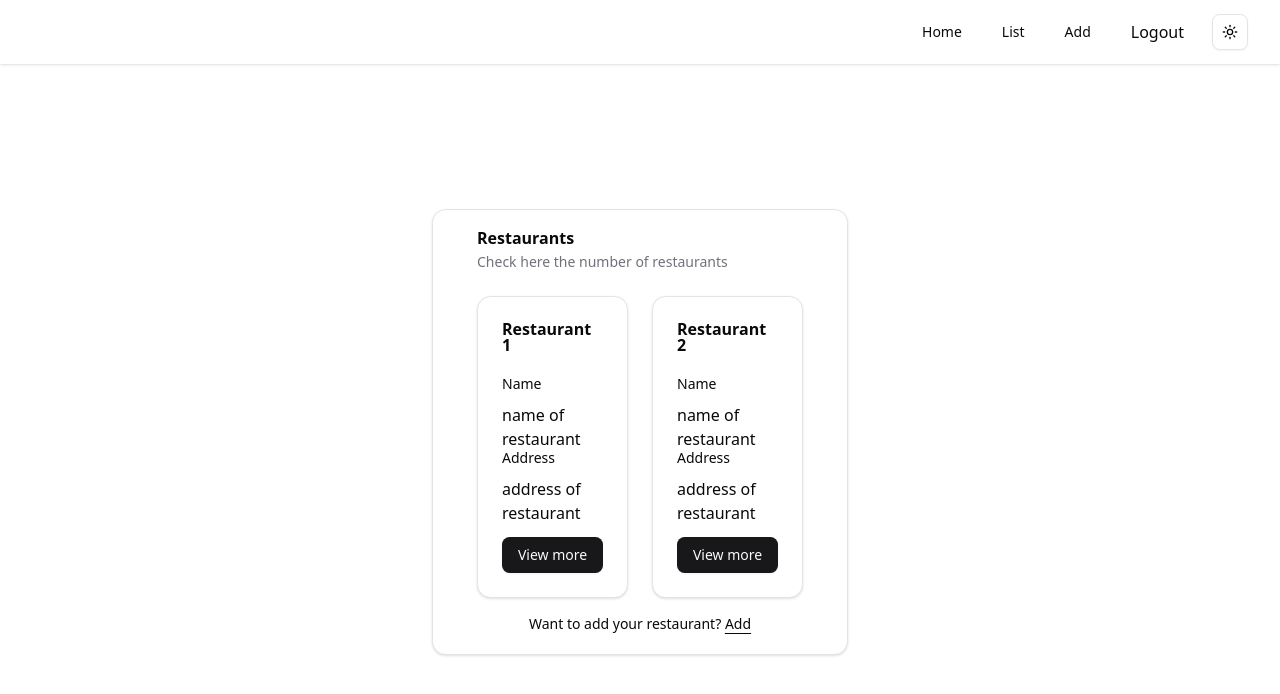
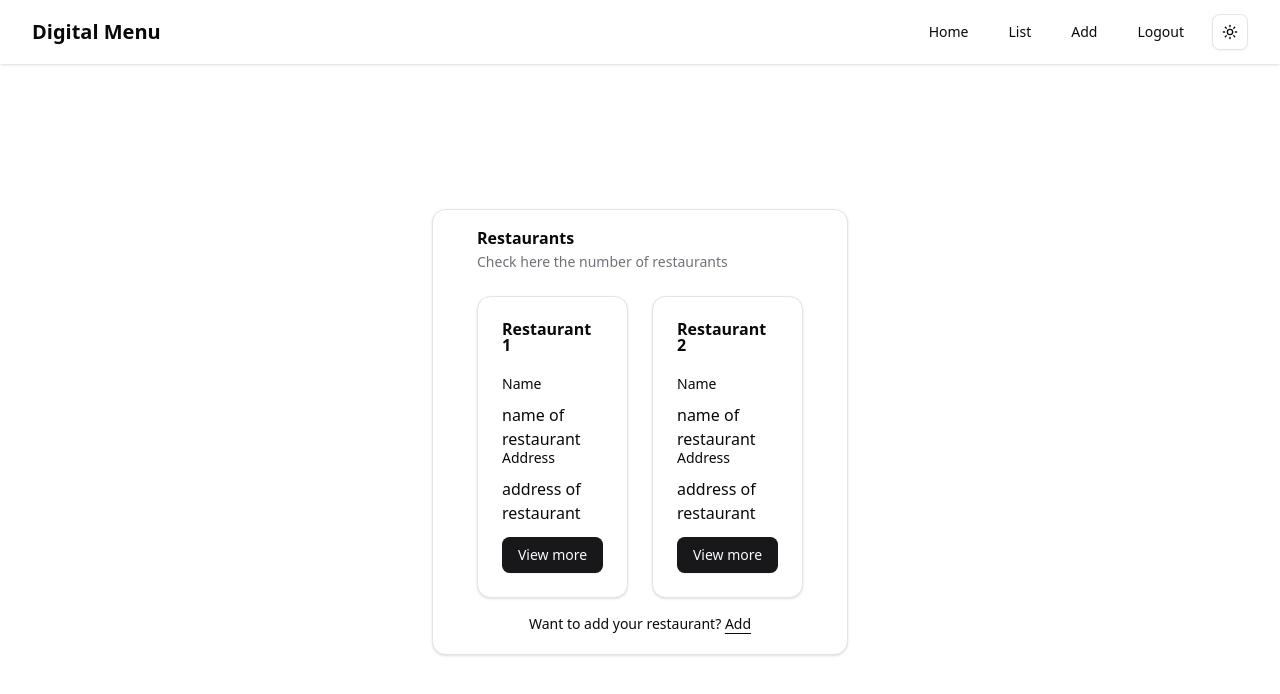
Before and after one commit to zberisha/group_project, a React (Vite) app in the folder client/: page / in a window 1280 px wide. Shown: the top 694 px of the page. Built offline with nearby package versions, Linux system fonts and the light colour scheme; sample sign-in values are in the browser's storage.

Commit message:
private and public routes

```diff
--- a/client/src/App.jsx
+++ b/client/src/App.jsx
@@ -8,6 +8,7 @@ import RegisterForm from "./components/RegisterForm";
 import AddProduct from "./components/AddProduct";
 import ProductList from "./components/ProductList";
 import PrivateRoute from "./components/PrivateRoute";
+import PublicRoute from "./components/PublicRoute"; // Import it
 
 function App() {
   return (
@@ -18,8 +19,11 @@ function App() {
           <div className="flex-1">
             <Routes>
               <Route path="/" element={<HomeComponent />} />
-              <Route path="/login" element={<LoginForm />} />
-              <Route path="/register" element={<RegisterForm />} />
+
+              <Route element={<PublicRoute />}>
+                <Route path="/login" element={<LoginForm />} />
+                <Route path="/register" element={<RegisterForm />} />
+              </Route>
 
               <Route element={<PrivateRoute />}>
                 <Route path="/add" element={<AddProduct />} />
--- a/client/src/components/Navbar.jsx
+++ b/client/src/components/Navbar.jsx
@@ -1,19 +1,25 @@
 import React, { useState, useEffect } from "react";
 import { Button } from "./ui/button.jsx";
 import { ModeToggle } from "./ui/mode-toggle.jsx";
-import { useAuth } from "../contexts/AuthContext";
+import { getUserId, logoutUser } from "../services/AuthService";
+import { useNavigate } from "react-router-dom";
 
 const Navbar = () => {
   // Mobile menu state
   const [isMobileMenuOpen, setIsMobileMenuOpen] = useState(false);
 
   // Dark mode state
-  const [isDark, setIsDark] = useState(() => localStorage.getItem("theme") === "dark");
+  const [isDark, setIsDark] = useState(
+    () => localStorage.getItem("theme") === "dark"
+  );
 
-  // Get userId from AuthContext
-  const { userId } = useAuth();
+  // Auth state from sessionStorage
+  const [userId, setUserId] = useState(getUserId());
   const isLoggedIn = Boolean(userId);
 
+  const navigate = useNavigate();
+
+  // Handle dark/light theme
   useEffect(() => {
     if (isDark) {
       document.documentElement.classList.add("dark");
@@ -24,14 +30,32 @@ const Navbar = () => {
     }
   }, [isDark]);
 
+  // Listen for auth changes
+  useEffect(() => {
+    const handleAuthChange = () => {
+      setUserId(getUserId());
+    };
+    window.addEventListener("authChange", handleAuthChange);
+    return () => {
+      window.removeEventListener("authChange", handleAuthChange);
+    };
+  }, []);
+
   // Toggle mobile menu
   const toggleMobileMenu = () => {
     setIsMobileMenuOpen((prev) => !prev);
   };
 
-  // Toggle dark mode
+  // Toggle theme
   const toggleTheme = () => {
     setIsDark((prev) => !prev);
+  };
+
+  // Logout handler
+  const handleLogout = () => {
+    logoutUser();
+    setUserId(null);
+    navigate("/");
   };
 
   return (
@@ -41,20 +65,24 @@ const Navbar = () => {
         <div className="flex justify-between h-16">
           {/* Logo */}
           <div className="flex-shrink-0 flex items-center">
-            <a href="/" className="flex items-center space-x-2 text-xl font-bold">
+            <a
+              href="/"
+              className="flex items-center space-x-2 text-xl font-bold"
+            >
+              Digital Menu
             </a>
           </div>
 
           {/* Desktop Menu */}
           <div className="hidden md:flex md:items-center md:space-x-4">
-            {isLoggedIn ? (
-              <>
             <a
               href="/"
               className="inline-flex items-center justify-center rounded-md px-3 py-2 text-sm font-medium transition-colors hover:bg-accent hover:text-accent-foreground"
             >
               Home
             </a>
+            {isLoggedIn ? (
+              <>
                 <a
                   href={`/list/${userId}`}
                   className="inline-flex items-center justify-center rounded-md px-3 py-2 text-sm font-medium transition-colors hover:bg-accent hover:text-accent-foreground"
@@ -67,23 +95,16 @@ const Navbar = () => {
                 >
                   Add
                 </a>
-
-                <a
-                  href="/logout"
-                  className="block rounded-md px-3 py-2 text-base font-medium transition-colors hover:bg-accent hover:text-accent-foreground"
+                <button
+                  onClick={handleLogout}
+                  className="inline-flex items-center justify-center rounded-md px-3 py-2 text-sm font-medium transition-colors hover:bg-accent hover:text-accent-foreground"
                 >
                   Logout
-                </a>
+                </button>
                 <ModeToggle isDark={isDark} toggleTheme={toggleTheme} />
               </>
             ) : (
               <>
-                <a
-                  href="/"
-                  className="inline-flex items-center justify-center rounded-md px-3 py-2 text-sm font-medium transition-colors hover:bg-accent hover:text-accent-foreground"
-                >
-                  Home
-                </a>
                 <a
                   href="/login"
                   className="inline-flex items-center justify-center rounded-md px-3 py-2 text-sm font-medium transition-colors hover:bg-accent hover:text-accent-foreground"
@@ -95,12 +116,6 @@ const Navbar = () => {
                   className="inline-flex items-center justify-center rounded-md px-3 py-2 text-sm font-medium transition-colors hover:bg-accent hover:text-accent-foreground"
                 >
                   Register
-                </a>
-                <a
-                  href="/add"
-                  className="inline-flex items-center justify-center rounded-md px-3 py-2 text-sm font-medium transition-colors hover:bg-accent hover:text-accent-foreground"
-                >
-                  Add
                 </a>
                 <ModeToggle isDark={isDark} toggleTheme={toggleTheme} />
               </>
@@ -116,12 +131,32 @@ const Navbar = () => {
             >
               <span className="sr-only">Open main menu</span>
               {isMobileMenuOpen ? (
-                <svg className="h-6 w-6" fill="none" stroke="currentColor" viewBox="0 0 24 24">
-                  <path strokeLinecap="round" strokeLinejoin="round" strokeWidth="2" d="M6 18L18 6M6 6l12 12" />
+                <svg
+                  className="h-6 w-6"
+                  fill="none"
+                  stroke="currentColor"
+                  viewBox="0 0 24 24"
+                >
+                  <path
+                    strokeLinecap="round"
+                    strokeLinejoin="round"
+                    strokeWidth="2"
+                    d="M6 18L18 6M6 6l12 12"
+                  />
                 </svg>
               ) : (
-                <svg className="h-6 w-6" fill="none" stroke="currentColor" viewBox="0 0 24 24">
-                  <path strokeLinecap="round" strokeLinejoin="round" strokeWidth="2" d="M4 6h16M4 12h16M4 18h16" />
+                <svg
+                  className="h-6 w-6"
+                  fill="none"
+                  stroke="currentColor"
+                  viewBox="0 0 24 24"
+                >
+                  <path
+                    strokeLinecap="round"
+                    strokeLinejoin="round"
+                    strokeWidth="2"
+                    d="M4 6h16M4 12h16M4 18h16"
+                  />
                 </svg>
               )}
             </Button>
@@ -133,14 +168,14 @@ const Navbar = () => {
       {isMobileMenuOpen && (
         <div className="md:hidden bg-background text-foreground border-t border-border">
           <div className="px-2 pt-2 pb-3 space-y-1">
-            {isLoggedIn ? (
-              <>
             <a
               href="/"
               className="block rounded-md px-3 py-2 text-base font-medium transition-colors hover:bg-accent hover:text-accent-foreground"
             >
               Home
             </a>
+            {isLoggedIn ? (
+              <>
                 <a
                   href={`/list/${userId}`}
                   className="block rounded-md px-3 py-2 text-base font-medium transition-colors hover:bg-accent hover:text-accent-foreground"
@@ -153,21 +188,15 @@ const Navbar = () => {
                 >
                   Add
                 </a>
-                <a
-                  href="/logout"
-                  className="block rounded-md px-3 py-2 text-base font-medium transition-colors hover:bg-accent hover:text-accent-foreground"
+                <button
+                  onClick={handleLogout}
+                  className="block w-full text-left rounded-md px-3 py-2 text-base font-medium transition-colors hover:bg-accent hover:text-accent-foreground"
                 >
                   Logout
-                </a>
+                </button>
               </>
             ) : (
               <>
-                <a
-                  href="/"
-                  className="block rounded-md px-3 py-2 text-base font-medium transition-colors hover:bg-accent hover:text-accent-foreground"
-                >
-                  Home
-                </a>
                 <a
                   href="/login"
                   className="block rounded-md px-3 py-2 text-base font-medium transition-colors hover:bg-accent hover:text-accent-foreground"
@@ -180,18 +209,6 @@ const Navbar = () => {
                 >
                   Register
                 </a>
-                <a
-                  href="/add"
-                  className="block rounded-md px-3 py-2 text-base font-medium transition-colors hover:bg-accent hover:text-accent-foreground"
-                >
-                  Add
-                </a>
-                <a
-                  href="/logout"
-                  className="block rounded-md px-3 py-2 text-base font-medium transition-colors hover:bg-accent hover:text-accent-foreground"
-                >
-                  Logout
-                </a>
               </>
             )}
           </div>
--- /dev/null
+++ b/client/src/components/PublicRoute.jsx
@@ -0,0 +1,10 @@
+import React from "react";
+import { Navigate, Outlet } from "react-router-dom";
+import { getUserId } from "../services/AuthService";
+
+const PublicRoute = () => {
+  const userId = getUserId();
+  return userId ? <Navigate to="/" /> : <Outlet />;
+};
+
+export default PublicRoute;
--- a/client/src/services/AuthService.js
+++ b/client/src/services/AuthService.js
@@ -1,12 +1,13 @@
-
 export const loginUser = (userId, token) => {
   sessionStorage.setItem("userId", userId);
   sessionStorage.setItem("token", token);
+  window.dispatchEvent(new Event("authChange"));
 };
 
 export const logoutUser = () => {
   sessionStorage.removeItem("userId");
   sessionStorage.removeItem("token");
+  window.dispatchEvent(new Event("authChange"));
 };
 
 export const getUserId = () => sessionStorage.getItem("userId");
```
Lines whose indentation alone changed are shown as unchanged.
